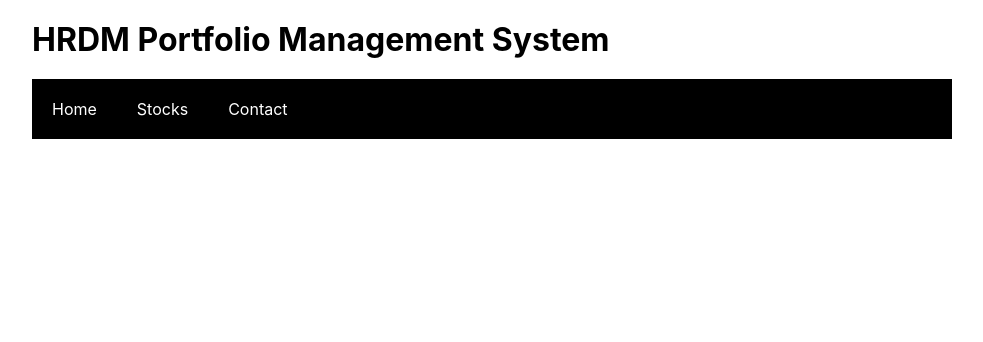
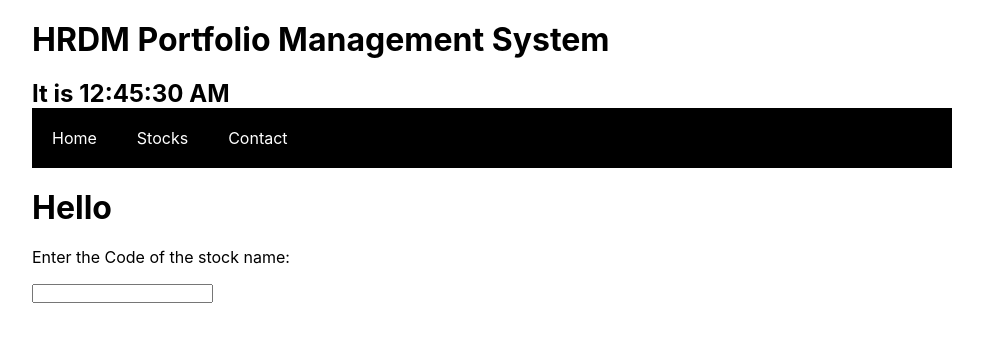
Before and after one commit to alvinwong7/portfolio-manager, a React (Create React App) app: page /stocks/new in a window 1280 px wide. Shown: the top 342 px of the page, without its empty margins (148-1131 px from the left). Built offline with nearby package versions, Linux system fonts and the light colour scheme.

Commit message:
added clock and moved components to seperate folder

```diff
--- a/src/App.js
+++ b/src/App.js
@@ -1,12 +1,18 @@
 import React from 'react';
 import logo from './logo.svg';
-import {Home} from "./home.js";
+import {Home} from "./components/home.js";
+import {Clock} from "./components/Clock.js"
+import {Stocks} from "./components/Stocks.js"
+import {Contact} from "./components/Contact.js"
+import {NewStockForm} from "./components/NewStockForm.js"
+
 import './App.css';
 import { NavLink, Switch, Route } from 'react-router-dom';
 
 const App = () => (
   <div className='app'>
     <h1>HRDM Portfolio Management System</h1>
+    <Clock />
     <Navigation />
     <Main />
   </div>
@@ -26,22 +32,9 @@ const Navigation = () => (
    <Switch>
      <Route exact path='/' component={Home}></Route>
      <Route exact path='/stocks' component={Stocks}></Route>
+     <Route exact path='/stocks/new'> <NewStockForm /></Route>
      <Route exact path='/contact' component={Contact}></Route>
    </Switch>
  );
 
-const Stocks = () => (
-  <div className='stocks'>
-    <h1>Stocks</h1>
-    <p> Stock1: </p>
-    <p> Stock2: </p>
-  </div>
-);
-
-const Contact = () => (
-  <div className='contact'>
-    <h1>Contact Us</h1>
-    <p>You can reach the HRDM team via email: <strong>hello@example.com</strong></p>
-  </div>
-);
 export default App;
--- /dev/null
+++ b/src/components/Clock.js
@@ -0,0 +1,35 @@
+import React from 'react';
+
+class Clock extends React.Component {
+  constructor(props) {
+    super(props);
+    this.state = {date: new Date()};
+  }
+
+  componentDidMount() {
+    this.timerID = setInterval(
+      () => this.tick(),
+      1000
+    );
+  }
+
+  componentWillUnmount() {
+    clearInterval(this.timerID);
+  }
+
+  tick() {
+    this.setState({
+      date: new Date()
+    });
+  }
+
+  render() {
+    return (
+      <div>
+        <h2>It is {this.state.date.toLocaleTimeString()}</h2>
+      </div>
+    );
+  }
+}
+
+export { Clock };
--- /dev/null
+++ b/src/components/Contact.js
@@ -0,0 +1,10 @@
+import React from 'react';
+
+const Contact = () => (
+  <div className='contact'>
+    <h1>Contact Us</h1>
+    <p>You can reach the HRDM team via email: <strong>hello@example.com</strong></p>
+  </div>
+);
+
+export { Contact };
--- /dev/null
+++ b/src/components/NewStockForm.js
@@ -0,0 +1,18 @@
+import React from 'react';
+
+
+class NewStockForm extends React.Component {
+  render() {
+    return (
+      <form>
+        <h1>Hello</h1>
+        <p>Enter the Code of the stock name:</p>
+        <input
+          type="text"
+        />
+      </form>
+    );
+  }
+}
+
+export { NewStockForm };
--- /dev/null
+++ b/src/components/Stocks.js
@@ -0,0 +1,13 @@
+import React from 'react';
+import { NavLink, Switch, Route } from 'react-router-dom';
+
+const Stocks = () => (
+  <div className='stocks'>
+  <li><NavLink exact activeClassName="current" to='/NewStockForm'>Add Stock</NavLink></li>
+    <h1>Stocks</h1>
+    <p> Stock1: </p>
+    <p> Stock2: </p>
+  </div>
+);
+
+export { Stocks };
```
Also changed, not shown: src/components/home.js (renamed from src/home.js).
